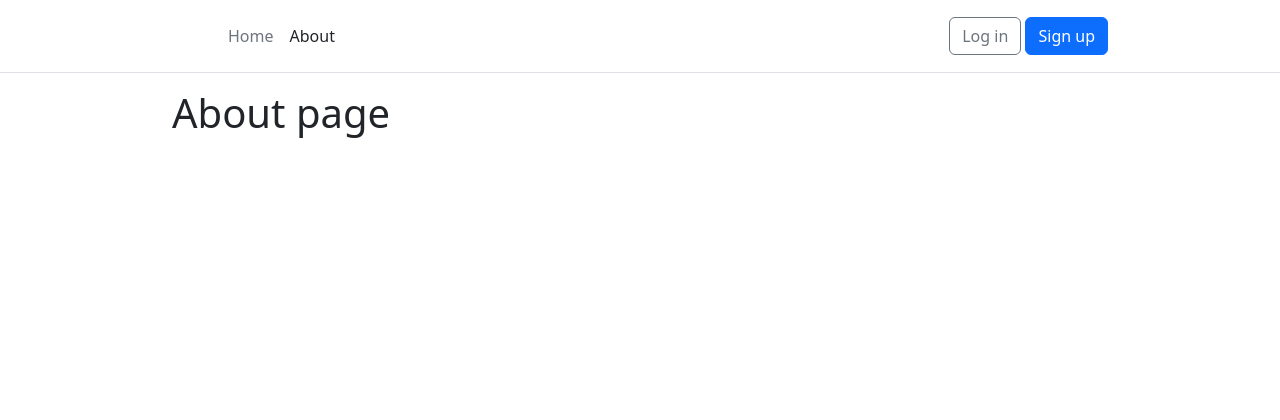
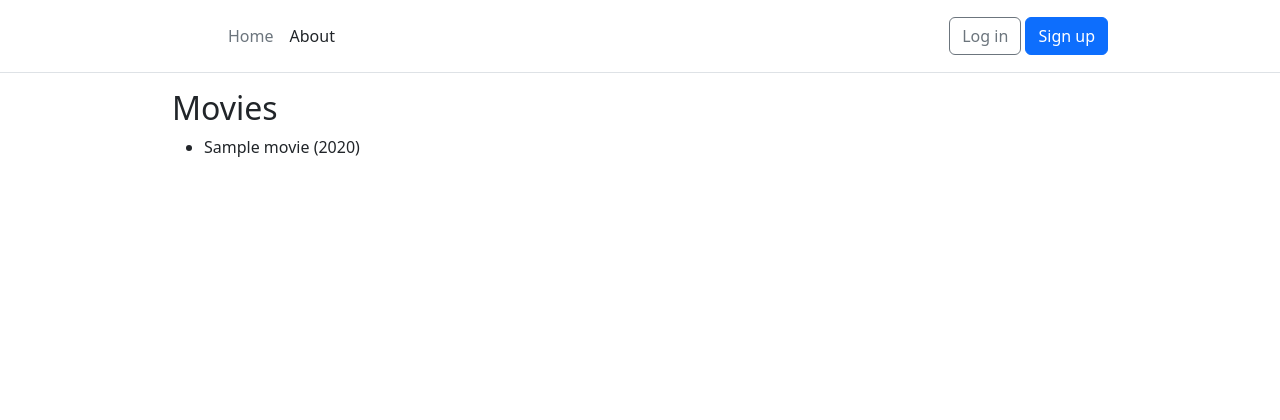
Before and after one commit to mitch-jensen/movie_database_old, a Django app: page /movies/ in a window 1280 px wide. Shown: the top 420 px of the page. Run offline with Django 4.2, Linux system fonts and the light colour scheme; tables that the repository leaves empty hold one stand-in row (values such as "Sample post"); parts of the project's set-up code (start-up, migrations or seed data) failed here and were passed over.

Commit message:
Added list and create views for Movie class

```diff
--- a/movies/urls.py
+++ b/movies/urls.py
@@ -1,9 +1,10 @@
 from django.urls import path
 
-from movies.views import HomePageView, AboutPageView, MovieListView
+from movies.views import HomePageView, AboutPageView, MovieListView, MovieCreateView
 
 urlpatterns = [
     path("", HomePageView.as_view(), name="home"),
     path("about/", AboutPageView.as_view(), name="about"),
-    path("movies/", MovieListView.as_view(), name='all-movies'),
+    path("movies/", MovieListView.as_view(), name='movies'),
+    path("movies/add", MovieCreateView.as_view(), name='movie-create'),
 ]
--- a/movies/views.py
+++ b/movies/views.py
@@ -1,7 +1,10 @@
+from django.forms.models import BaseModelForm
+from django.http import HttpResponse
 from django.shortcuts import render
 from django.urls import reverse_lazy
 from django.views.generic import TemplateView, ListView, UpdateView, CreateView, DetailView
 from django.views import View
+from movies.forms import MovieCreateForm
 from movies.models import Movie
 
 
@@ -13,11 +16,13 @@ class AboutPageView(TemplateView):
     template_name = "pages/about.html"
 
 
-class MovieBaseView(View):
+class MovieListView(ListView):
     model = Movie
-    fields = '__all__'
-    success_url = reverse_lazy('movies:all-movies')
+    context_object_name = 'movies'
 
 
-class MovieListView(MovieBaseView, ListView):
-    pass
+class MovieCreateView(CreateView):
+    model = Movie
+    template_name = 'movies/movie_add.html'
+    form_class = MovieCreateForm
+    success_url = '/movies/add'
--- a/templates/movies/movie_list.html
+++ b/templates/movies/movie_list.html
@@ -1,11 +1,10 @@
-{% extends '_base.html' %}
+{% extends "_base.html" %}
 
 {% block content %}
-{% for movie in movie_list %}
-    {% for colname in movie.column_set.all  %}
-        <p>{{colname}}</p>
-    {% endfor %}
-{% endfor %}
-
-<h1>About page</h1>
-{% endblock content %}
+    <h2>Movies</h2>
+    <ul>
+        {% for movie in movies %}
+            <li>{{ movie.title }} ({{ movie.year.year }})</li>
+        {% endfor %}
+    </ul>
+{% endblock %}
```
Also changed, not shown: movies/forms.py (added, +20 -0 lines), templates/movies/movie_add.html (added, +8 -0 lines).
